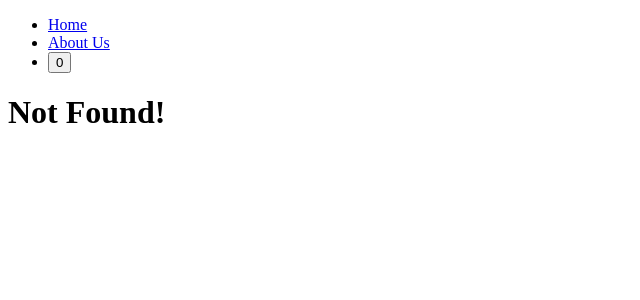
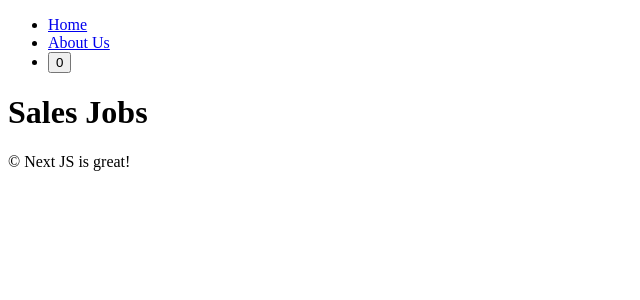
Before and after one commit to joowon-jang/learn-nextJS14, a Next.js app: page /about-us/company/jobs/sales in a window 1280 px wide. Before the commit this address had no page. Shown: the top 300 px of the page, without its empty margins (0-640 px from the left). Built offline with nearby package versions, Linux system fonts and the light colour scheme.

Commit message:
Layout
- NextJS는 먼저 layout을 확인하고 렌더링함 -> 페이지 경로를 확인 -> children을 렌더링
- children에도 layout이 있다면 layout을 먼저 렌더링
- layout은 중첩 가능

```diff
--- /dev/null
+++ b/app/about-us/company/jobs/sales/page.tsx
@@ -0,0 +1,3 @@
+export default function Sales() {
+  return <h1>Sales Jobs</h1>;
+}
--- /dev/null
+++ b/app/about-us/layout.tsx
@@ -0,0 +1,8 @@
+export default function AboutUsLayout({ children }: { children: React.ReactNode }) {
+  return (
+    <div>
+      {children}
+      &copy; Next JS is great!
+    </div>
+  );
+}
--- a/app/about-us/page.tsx
+++ b/app/about-us/page.tsx
@@ -1,9 +1,6 @@
-import Navigation from "../../components/navigation";
-
 export default function AboutUs() {
   return (
     <div>
-      <Navigation />
       <h1>About Us!</h1>
     </div>
   );
--- a/app/layout.tsx
+++ b/app/layout.tsx
@@ -1,16 +1,17 @@
+import Navigation from "../components/navigation";
+
 export const metadata = {
-  title: 'Next.js',
-  description: 'Generated by Next.js',
-}
+  title: "Next.js",
+  description: "Generated by Next.js",
+};
 
-export default function RootLayout({
-  children,
-}: {
-  children: React.ReactNode
-}) {
+export default function RootLayout({ children }: { children: React.ReactNode }) {
   return (
     <html lang="en">
-      <body>{children}</body>
+      <body>
+        <Navigation />
+        {children}
+      </body>
     </html>
-  )
+  );
 }
--- a/app/not-found.tsx
+++ b/app/not-found.tsx
@@ -1,9 +1,6 @@
-import Navigation from "../components/navigation";
-
 export default function NotFound() {
   return (
     <div>
-      <Navigation />
       <h1>Not Found!</h1>
     </div>
   );
--- a/app/page.tsx
+++ b/app/page.tsx
@@ -1,9 +1,6 @@
-import Navigation from "../components/navigation";
-
 export default function Potato() {
   return (
     <div>
-      <Navigation />
       <h1>Hello!</h1>
     </div>
   );
```
